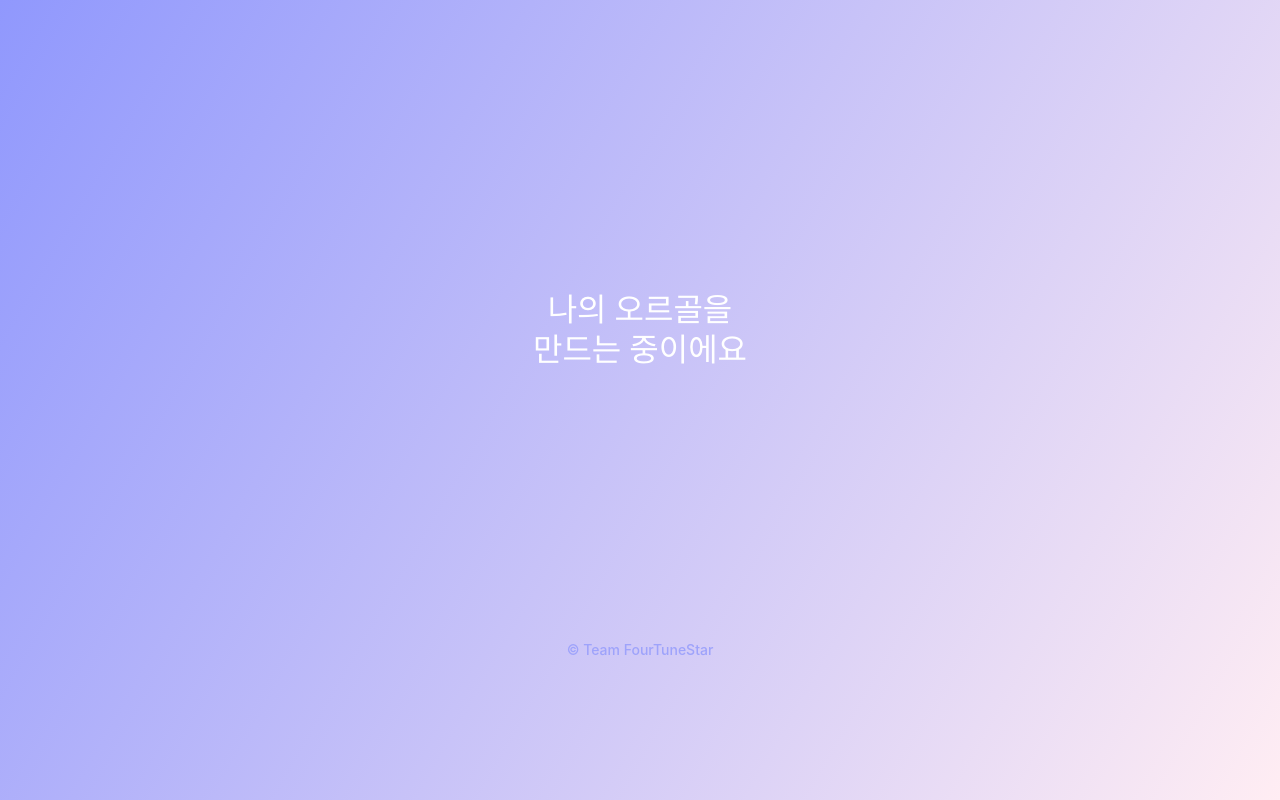
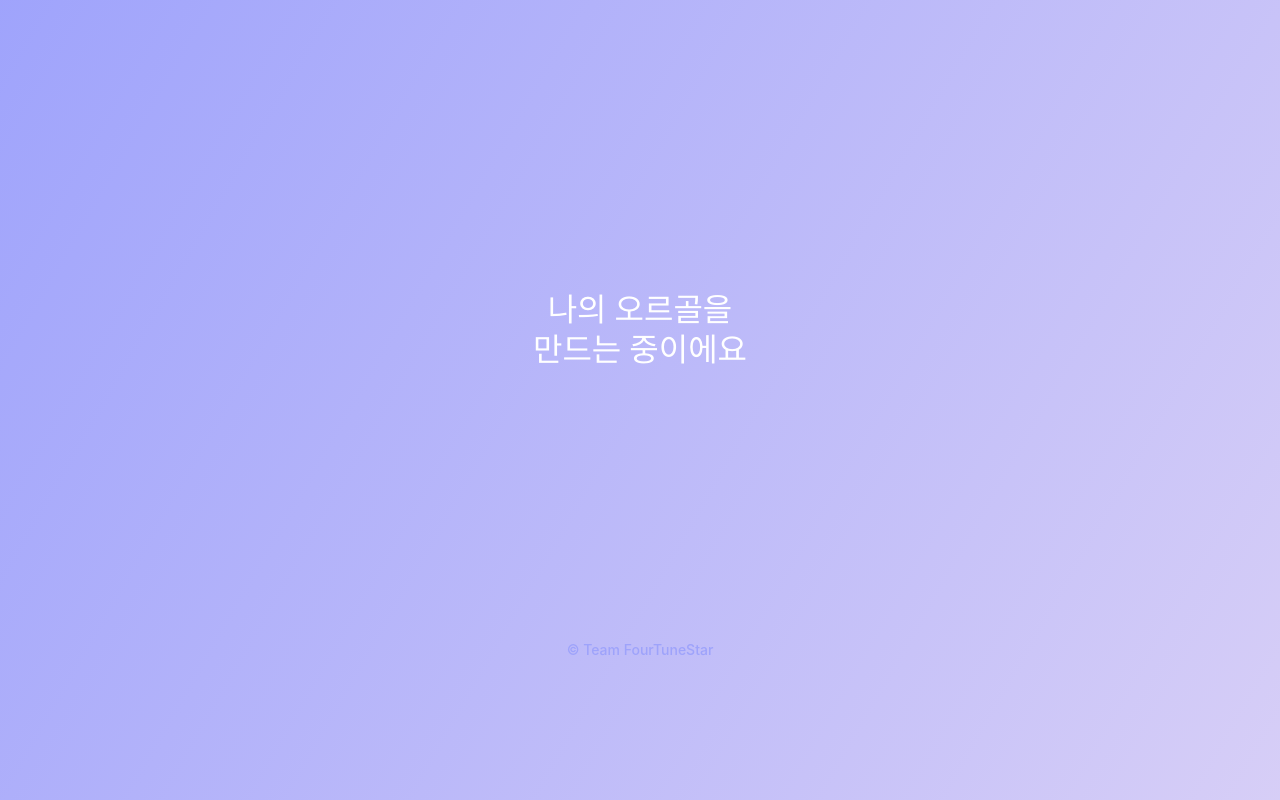
Before and after one commit to billy0904/ihearyourstars-FE, a React (Create React App) app in the folder ihearyourstars/: page /loading in a window 1280 px wide. Built offline with nearby package versions, Linux system fonts and the light colour scheme; a web font is replaced by a local one.

Commit message:
💄 로딩 화면에서만 그라데이션 애니메이션 배경 적용

```diff
--- a/ihearyourstars/src/App.js
+++ b/ihearyourstars/src/App.js
@@ -1,4 +1,9 @@
-import { BrowserRouter as Router, Routes, Route } from "react-router-dom";
+import {
+  BrowserRouter as Router,
+  Routes,
+  Route,
+  useLocation,
+} from "react-router-dom";
 import Home from "./Router/Home";
 import Footer from "./components/Footer";
 import BodyWrapper from "./components/BodyWrapper";
@@ -10,10 +15,12 @@ import MusicPlay from "./Router/MusicPlay";
 import MusicName from "./Router/MusicName";
 import MusicShare from "./Router/MusicShare";
 
-function App() {
+function MainContent() {
+  const location = useLocation();
+  const isLoading = location.pathname === "/loading";
+
   return (
-    <Router>
-      <BodyWrapper>
+    <BodyWrapper isLoading={isLoading}>
       <Routes>
         <Route path="/music/share" element={<MusicShare />} />
         <Route path="/music/name" element={<MusicName />} />
@@ -28,6 +35,13 @@ function App() {
       </Routes>
       <Footer />
     </BodyWrapper>
+  );
+}
+
+function App() {
+  return (
+    <Router>
+      <MainContent />
     </Router>
   );
 }
--- a/ihearyourstars/src/components/BodyWrapper.js
+++ b/ihearyourstars/src/components/BodyWrapper.js
@@ -1,5 +1,16 @@
-import React from "react";
-import styled from "styled-components";
+import styled, { keyframes, css } from "styled-components";
+
+const gradientAnimation = keyframes`
+  0% {
+    background-position: 0% 50%;
+  }
+  50% {
+    background-position: 50% 100%;
+  }
+  100% {
+    background-position: 0% 50%;
+  }
+`;
 
 const BodyWrapper = styled.div`
   width: 100%;
@@ -10,6 +21,13 @@ const BodyWrapper = styled.div`
   text-align: center;
   padding: 50px;
   z-index: -1;
+
+  ${({ isLoading }) =>
+    isLoading &&
+    css`
+      animation: ${gradientAnimation} 5s ease infinite;
+      background-size: 200% 200%;
+    `}
 `;
 
 export default BodyWrapper;
```
Lines whose indentation alone changed are shown as unchanged.
